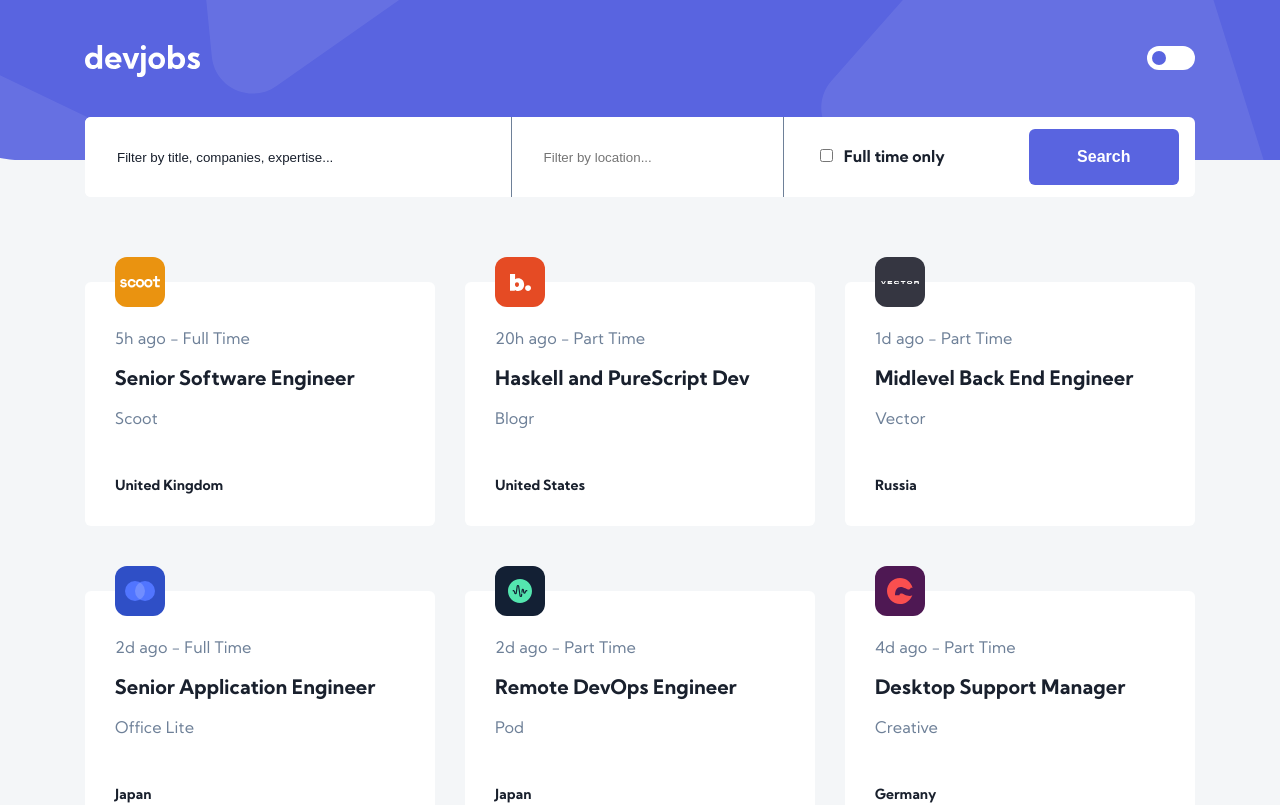
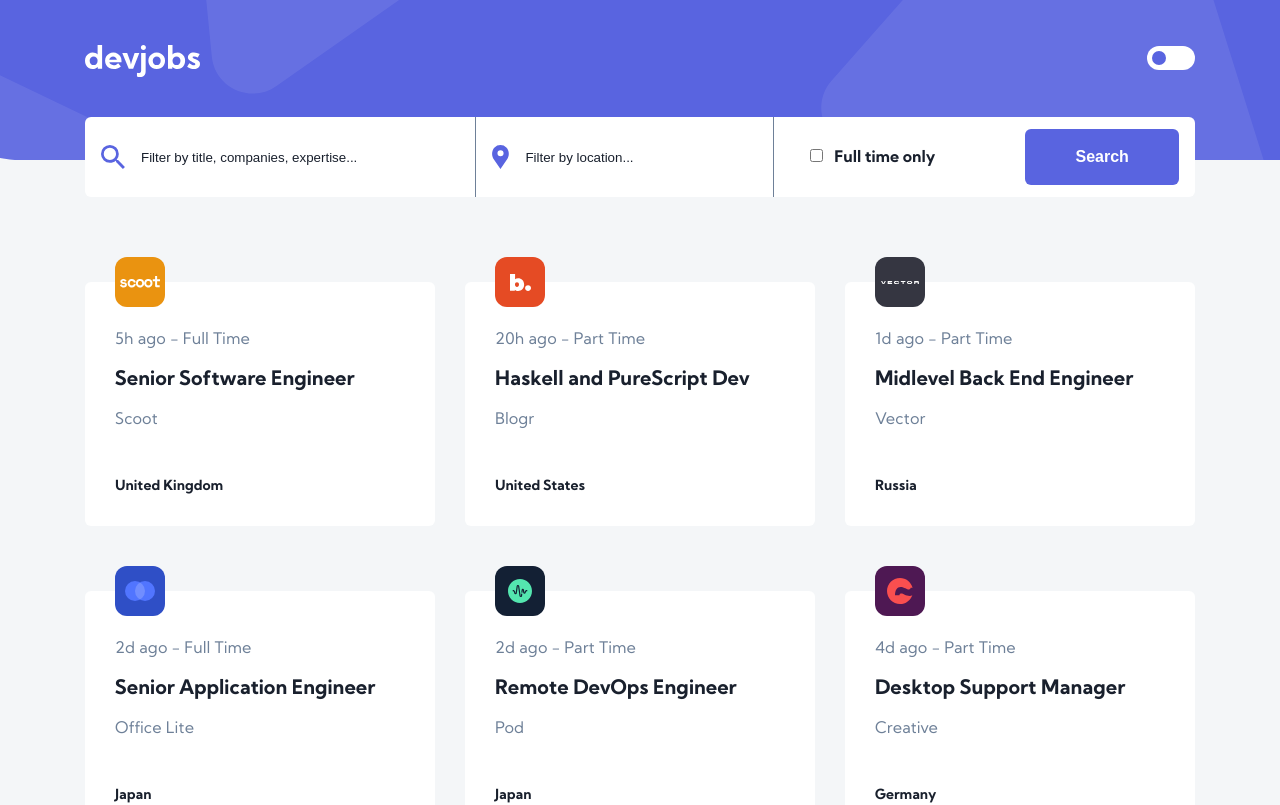
Before and after one commit to catalinpopusoi/wantsome-react-1, a React (Create React App) app: page / in a window 1280 px wide. Shown: the top 805 px of the page. Built offline with nearby package versions, Linux system fonts and the light colour scheme.

Commit message:
css styling, message when no filtered options are available

```diff
--- a/src/components/Filters.tsx
+++ b/src/components/Filters.tsx
@@ -1,5 +1,7 @@
 import { useState } from "react";
 import styled from "styled-components";
+import { ReactComponent as LocationIcon } from './icon-location.svg';
+import { ReactComponent as SearchIcon } from './icon-search.svg';
 import Button from "./Button";
 import { Filters } from '../utils/models';
 import Select from "./Select";
@@ -14,24 +16,39 @@ const StyledFilters = styled.form`
   top: 0;
   z-index: 1;
 
+  .form-field-with-icon {
+    display: flex;
+    align-items: center;
+    padding-left: 16px;
+  }
+
+  .text-search {
+    flex: 4;
+    border-right: 1px solid ${props => props.theme.colors.secondary[2]};
+
     > input[type="text"] {
         border-radius: 6px 0 0 6px;
         height: 80px;
-    flex: 4;
-    padding: 0 32px;
+        padding: 0 16px;
         border: none;
-    border-right: 1px solid ${props => props.theme.colors.secondary[2]};
+        flex: 1;
         color: ${props => props.theme.colors.primary[2]};
+        background-color: ${props => props.theme.colors.secondary[0]};
 
         &::placeholder {
             color: ${props => props.theme.colors.primary[2]};
         }
       }
+  }
 
-  > div:first-of-type {
+  .location-search {
     flex: 3;
     border: none;
     border-right: 1px solid ${props => props.theme.colors.secondary[2]};
+
+    > div {
+        flex: 1;
+    }
   }
 
   > div:last-of-type {
@@ -77,6 +94,8 @@ export default function FiltersSection({ applyFilters, locations }: FiltersProps
 
     return (
         <StyledFilters onSubmit={e => applyFilters(e, filters)}>
+            <div className="form-field-with-icon text-search">
+                <SearchIcon />
                 <input
                     type="text"
                     placeholder="Filter by title, companies, expertise..."
@@ -84,7 +103,11 @@ export default function FiltersSection({ applyFilters, locations }: FiltersProps
                     onChange={handleFilterChange}
                     name="textSearch"
                 />
+            </div>
+            <div className="form-field-with-icon location-search">
+                <LocationIcon />
                 <Select options={locations} placeholder="Filter by location..." emitSelectedValues={handleLocationValues} />
+            </div>
             <div>
                 <input
                     type="checkbox"
--- a/src/components/Select.tsx
+++ b/src/components/Select.tsx
@@ -18,8 +18,13 @@ const StyledSelect = styled.div`
     > input {
         height: 80px;
         border: none;
-        padding: 0 32px;
+        padding: 0 16px;
+        background-color: ${props => props.theme.colors.secondary[0]};
         color: ${props => props.theme.colors.primary[2]};
+
+        &::placeholder {
+            color: ${props => props.theme.colors.primary[2]};
+        }
     }
 
     section {
@@ -27,9 +32,25 @@ const StyledSelect = styled.div`
         top: 85px;
         border: 1px solid black;
         padding: 5px 5px 0;
-        background-color: white;
+        background-color: ${props => props.theme.colors.secondary[0]};
         width: 100%;
         z-index: 1;
+
+        > input {
+            background-color: ${props => props.theme.colors.secondary[0]};
+            color: ${props => props.theme.colors.primary[2]};
+            height: 40px;
+            border: none;
+            border-bottom: 1px solid ${props => props.theme.colors.primary[2]};
+
+            &:focus {
+                outline: 0;
+            }
+
+            &::placeholder {
+                color: ${props => props.theme.colors.primary[2]};
+            }
+        }
     }
 
     ul {
@@ -104,24 +125,29 @@ export default function Select({ options, placeholder, emitSelectedValues }: Sel
         }
     }
 
+    const filteredOptions = options.filter(option => option.toLowerCase().includes(searchText.toLowerCase()));
+
     return (
         <StyledSelect>
+            <>
                 <input ref={selectRef} type="text" placeholder={placeholder} readOnly value={selectedValues.join(', ')} onClick={toggleDropdown} />
                 {
                     isDropdownVisible && (
                         <section ref={sectionRef}>
-                        <input ref={searchRef} type="text" value={searchText} onChange={e => setSearchText(e.target.value)} />
+                            <input ref={searchRef} type="text" value={searchText} onChange={e => setSearchText(e.target.value)} placeholder="Filter by country..." />
                             <ul>
-                            {options.filter(option => option.toLowerCase().includes(searchText.toLowerCase())).map(option => (
+                                {filteredOptions.map(option => (
                                     <li key={option} role="option" onClick={() => handleOptionClick(option)}>
                                         <input id={option} type="checkbox" checked={selectedValues.includes(option)} readOnly />
                                         <label htmlFor={option}>{option}</label>
                                     </li>
                                 ))}
+                                {filteredOptions.length === 0 && <li>No countries match your search</li>}
                             </ul>
                         </section>
                     )
                 }
+            </>
         </StyledSelect>
     );
 }
```
Also changed, not shown: src/components/icon-location.svg (added), src/components/icon-search.svg (added). Lines whose indentation alone changed are shown as unchanged.
